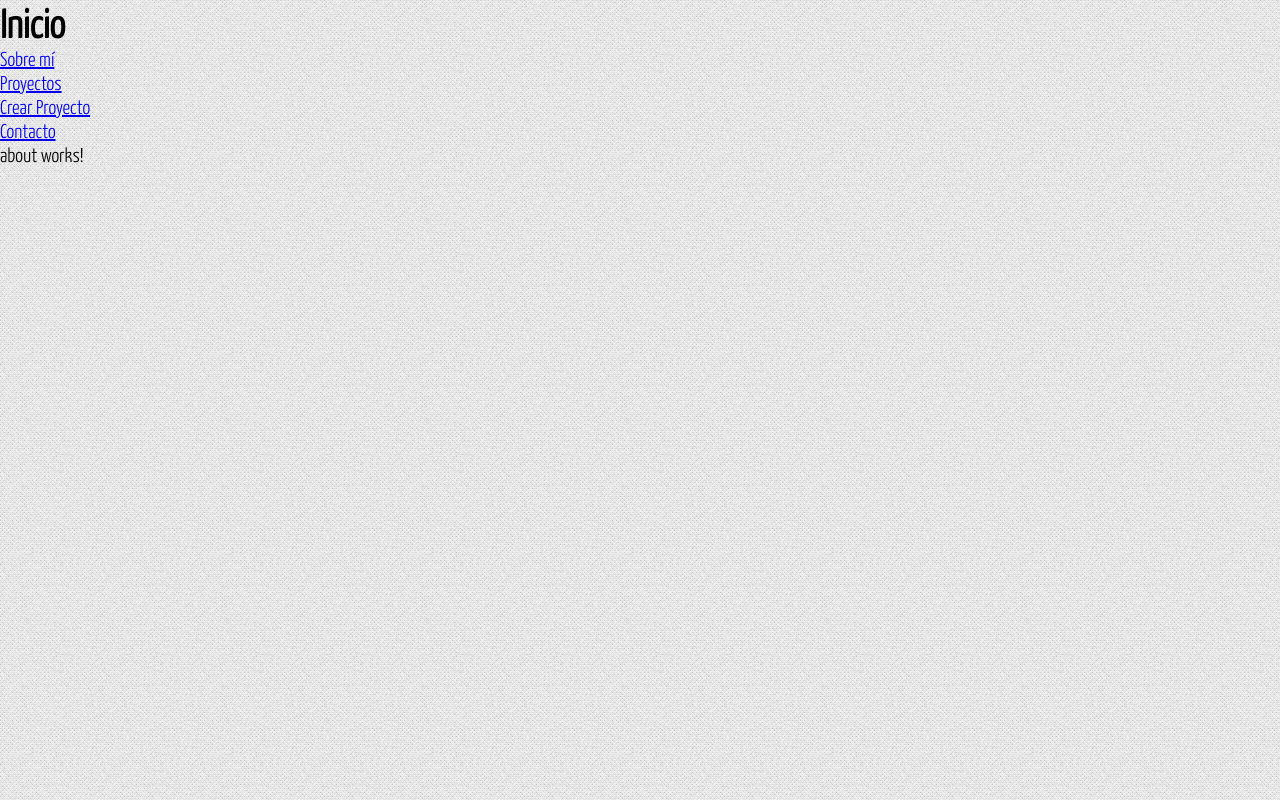
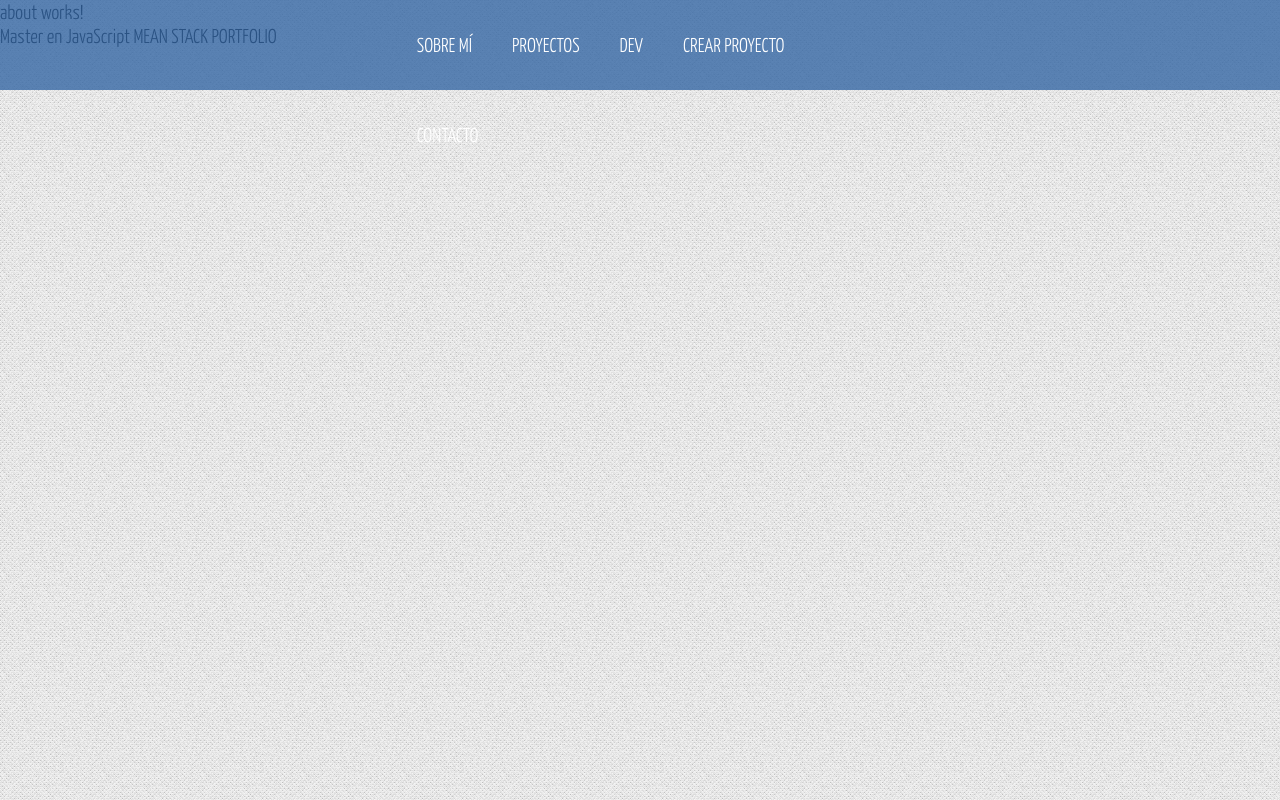
Before and after one commit to jcg678/mean-stack-example, an Angular app: page / in a window 1280 px wide. Built offline with nearby package versions, Linux system fonts and the light colour scheme.

Commit message:
estilos cabecera

```diff
--- a/src/app/app.component.html
+++ b/src/app/app.component.html
@@ -1,9 +1,17 @@
-<h1>Inicio</h1>
+
+<header>
   <ul>
     <li><a [routerLink]="['/sobre-mi']">Sobre mí</a></li>
       <li><a [routerLink]="['/proyectos']">Proyectos</a></li>
+     <li id="logo"><a href="#">DEV</a></li>
      <li><a [routerLink]="['/crear-proyecto']">Crear Proyecto</a></li>
      <li><a [routerLink]="['/contacto']">Contacto</a></li>
   </ul>
+</header>
 
+<section id="content">
   <router-outlet></router-outlet>
+</section>
+<footer>
+  Master en JavaScript MEAN STACK PORTFOLIO
+</footer>
--- a/src/assets/css/styles.css
+++ b/src/assets/css/styles.css
@@ -27,5 +27,53 @@ body {
 	font-family: "yanone", Arial, Helvetica;
 	font-size: 20px;
 	background: url("../img/pattern.png");
+	background-attachment: fixed;
+}
+
+.clearfix{
+	float: none;
+	clear:both;
+}
+
+/** Cebecera**/
+
+header{
+	display: block;
+	width: 100%;
+	height: 90px;
+	background: rgba(53,103,164,0.8);
 	position: fixed;
+	text-transform: uppercase;
 }
+
+header ul{
+	display: block;
+	width: 38%;
+	height: inherit;
+	margin: 0px auto;
+}
+
+header ul li{
+	display: inline-block;
+	margin: 0px auto;
+	text-align: center;
+	line-height: 90px;
+}
+
+header a{
+	display: block;
+	padding-right: 20px;
+	padding-left: 20px;
+	height: inherit;
+	text-decoration: none;
+	color: white;
+	transition: all 300ms;
+}
+
+header a:hover{
+	background:rgba(0,0,0,0.8);
+}
+
+header #logo a:hover{
+	background:transparent;
+}
```
Lines whose indentation alone changed are shown as unchanged.
